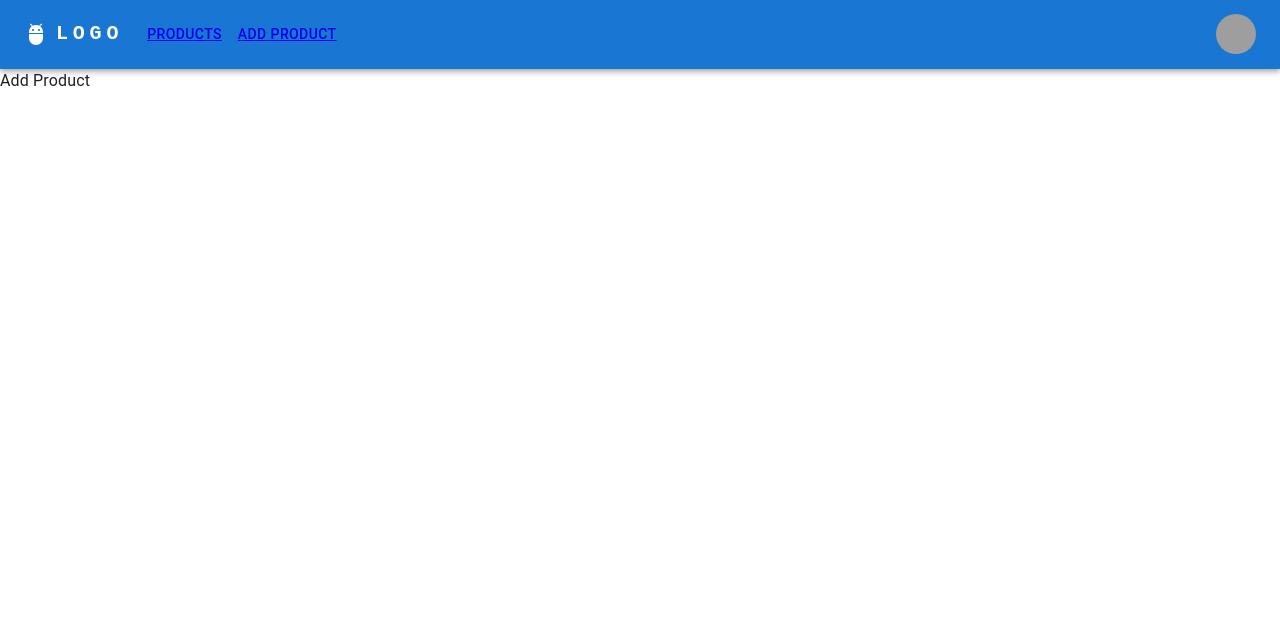
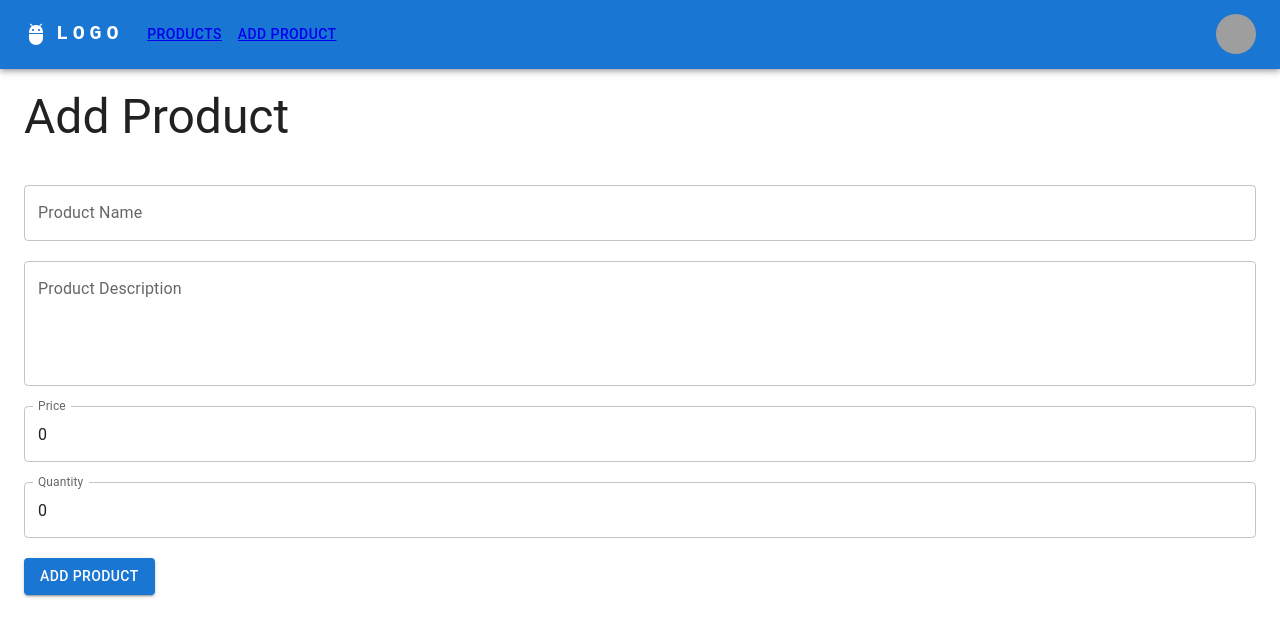
Before and after one commit to VikiZieleniewska/Alegrosz, a React (Vite) app: page /add-product in a window 1280 px wide. Shown: the top 636 px of the page. Built offline with nearby package versions, Linux system fonts and the light colour scheme; grey boxes are pictures that could not be loaded.

Commit message:
add product and delete with API

```diff
--- a/package.json
+++ b/package.json
@@ -15,6 +15,7 @@
     "@mui/icons-material": "^5.11.16",
     "@mui/material": "^5.13.3",
     "@mui/styled-engine-sc": "^5.12.0",
+    "formik": "^2.4.0",
     "json-server": "^0.17.3",
     "localforage": "^1.10.0",
     "match-sorter": "^6.3.1",
--- a/src/components/AddProduct.jsx
+++ b/src/components/AddProduct.jsx
@@ -1,5 +1,127 @@
+import { Formik } from "formik";
+import Container from "@mui/material/Container";
+import Grid from "@mui/material/Grid";
+import { Button, TextField, Typography } from "@mui/material";
+import { useNavigate } from "react-router-dom";
+
 function AddProduct() {
-  return <div>Add Product</div>;
+  const navigate = useNavigate();
+
+  async function addProductAPI(data) {
+    const response = await fetch("http://localhost:3000/products", {
+      method: "POST",
+      headers: {
+        "Content-Type": "application/json",
+      },
+      body: JSON.stringify(data),
+    });
+
+    return await response.json();
+  }
+
+  async function handleSubmit(values, { setSubmitting }) {
+    const product = await addProductAPI(values);
+    setSubmitting(false);
+    navigate(`/product-details/${product.id}`);
+  }
+
+  return (
+    <Container maxWidth="xl" sx={{ marginTop: "20px" }}>
+      <Grid container spacing={3}>
+        <Grid item xs={12}>
+          <Typography variant="h3" gutterBottom>
+            Add Product
+          </Typography>
+        </Grid>
+        <Grid item xs={12}>
+          <Formik
+            initialValues={{
+              name: "",
+              description: "",
+              price: 0,
+              quantity: 0,
+            }}
+            validate={() => {
+              return {};
+            }}
+            onSubmit={handleSubmit}
+          >
+            {({
+              values,
+              errors,
+              touched,
+              handleChange,
+              handleBlur,
+              handleSubmit,
+              isSubmitting,
+              /* and other goodies */
+            }) => (
+              <form onSubmit={handleSubmit}>
+                <TextField
+                  id="name"
+                  label="Product Name"
+                  variant="outlined"
+                  value={values.name}
+                  onChange={handleChange}
+                  onBlur={handleBlur}
+                  fullWidth
+                  sx={{ marginBottom: "20px" }}
+                />
+
+                <TextField
+                  id="description"
+                  label="Product Description"
+                  variant="outlined"
+                  value={values.description}
+                  onChange={handleChange}
+                  onBlur={handleBlur}
+                  multiline
+                  fullWidth
+                  rows={4}
+                  sx={{ marginBottom: "20px" }}
+                />
+
+                <TextField
+                  id="price"
+                  label="Price"
+                  variant="outlined"
+                  value={values.price}
+                  onChange={handleChange}
+                  onBlur={handleBlur}
+                  type="number"
+                  min="0"
+                  fullWidth
+                  InputProps={{ inputProps: { min: 0 } }}
+                  sx={{ marginBottom: "20px" }}
+                />
+
+                <TextField
+                  id="quantity"
+                  label="Quantity"
+                  variant="outlined"
+                  value={values.quantity}
+                  onChange={handleChange}
+                  onBlur={handleBlur}
+                  type="number"
+                  fullWidth
+                  InputProps={{ inputProps: { min: 0 } }}
+                  sx={{ marginBottom: "20px" }}
+                />
+
+                <Button
+                  type="submit"
+                  variant="contained"
+                  disabled={isSubmitting}
+                >
+                  Add Product
+                </Button>
+              </form>
+            )}
+          </Formik>
+        </Grid>
+      </Grid>
+    </Container>
+  );
 }
 
 export default AddProduct;
--- a/src/components/ProductDetails.jsx
+++ b/src/components/ProductDetails.jsx
@@ -1,4 +1,4 @@
-import { Link, useParams } from "react-router-dom";
+import { Link, useNavigate, useParams } from "react-router-dom";
 import { useEffect, useState } from "react";
 import Grid from "@mui/material/Grid";
 import {
@@ -16,6 +16,7 @@ import Container from "@mui/material/Container";
 function ProductDetails() {
   const [product, setProduct] = useState({});
   const { productId } = useParams();
+  const navigate = useNavigate();
 
   useEffect(() => {
     getProduct(productId).then((product) => setProduct(product));
@@ -24,6 +25,17 @@ function ProductDetails() {
   async function getProduct(id) {
     const response = await fetch(`http://localhost:3000/products/${id}`);
     return await response.json();
+  }
+
+  async function deleteProductAPI(id) {
+    await fetch(`http://localhost:3000/products/${id}`, {
+      method: "DELETE",
+    });
+  }
+
+  async function deleteProduct() {
+    await deleteProductAPI(productId);
+    navigate("/");
   }
 
   return (
@@ -59,6 +71,10 @@ function ProductDetails() {
                 <Link to={"/"}>
                   <Button size="small">Back</Button>
                 </Link>
+
+                <Button onClick={deleteProduct} size="small">
+                  Delete
+                </Button>
               </CardActions>
             </Card>
           </Grid>
```
Also changed, not shown: fakeApi/db.json (line endings or trailing spaces), 1 other file (tests, documents, lock files or other folders).
